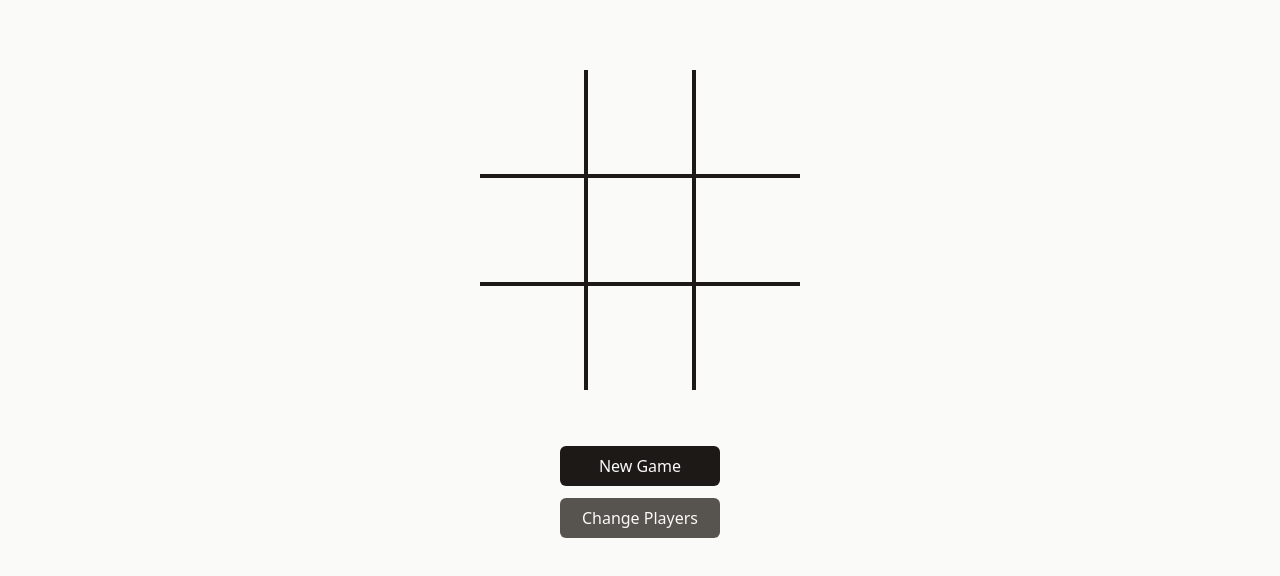
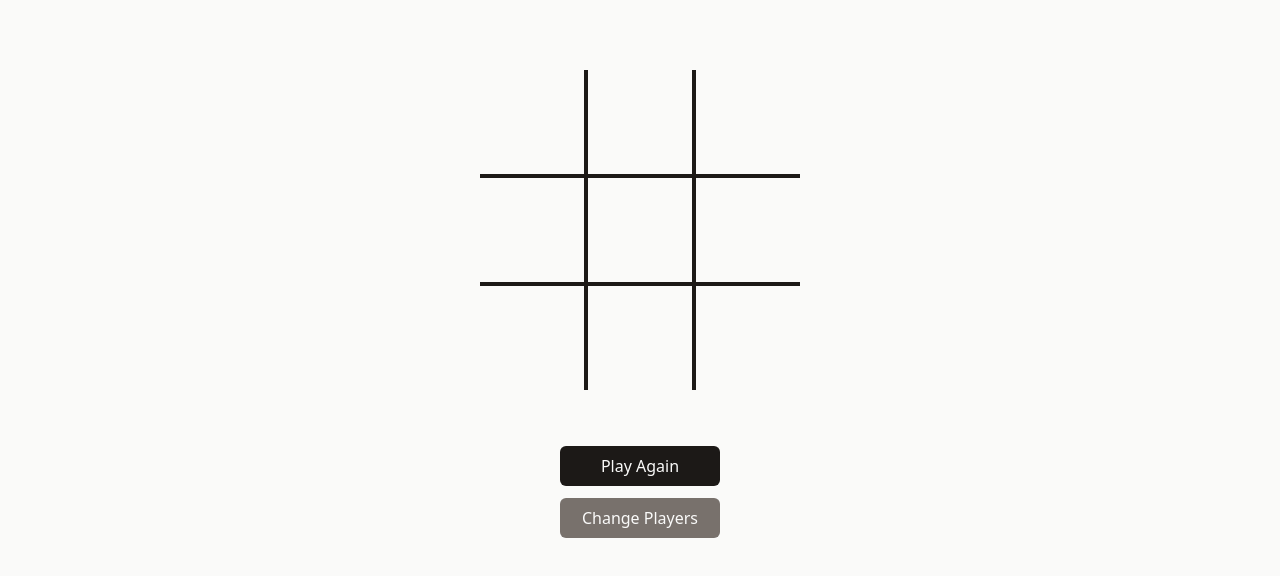
Before and after one commit to janosch-pueschel/tic-tac-toe, a website built with Vite: page index.html in a window 1280 px wide. Both pictures are taken after a click on the button "Start Game". Shown: the part 222-798 px from the top of the page. Built offline with nearby package versions, Linux system fonts and the light colour scheme.

Commit message:
changed styling

```diff
--- a/index.html
+++ b/index.html
@@ -55,11 +55,11 @@
           id="new-btn"
           class="bg-stone-900 py-2 w-40 rounded-md text-stone-50 mb-3 hidden"
         >
-          New Game
+          Play Again
         </button>
         <button
           id="change-btn"
-          class="bg-stone-600 py-2 w-40 rounded-md text-stone-50 hidden"
+          class="bg-stone-500 py-2 w-40 rounded-md text-stone-50 hidden"
         >
           Change Players
         </button>
```
